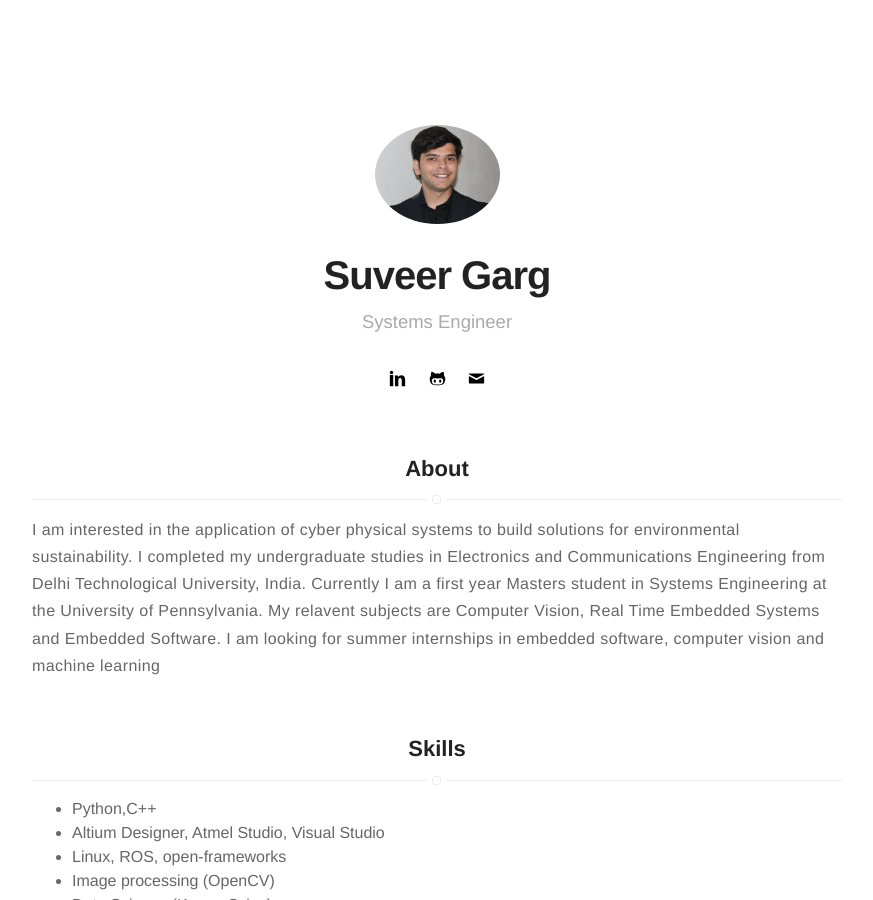
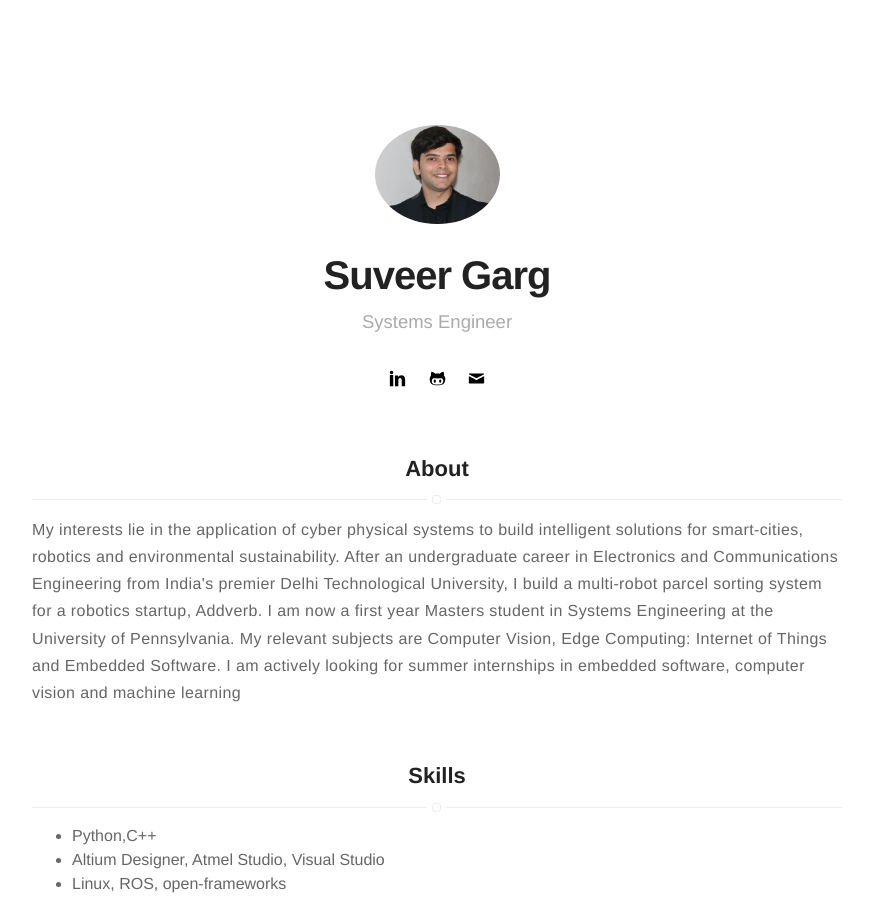
Before and after one commit to suveergarg/suveergarg.github.io, a Jekyll site: the page built from index.html, in a window 1280 px wide and 900 px high. Shown: the whole window, without its empty margins (203-1076 px from the left). Built offline with Jekyll 4.4.1, drawn with Linux system fonts in a browser that asks for light colours.

Commit message:
Update about.html

```diff
--- a/_includes/about.html
+++ b/_includes/about.html
@@ -1 +1 @@
-<p>I am interested in the application of cyber physical systems to build solutions for environmental sustainability. I completed my undergraduate studies in Electronics and Communications Engineering from Delhi Technological University, India. Currently I am a first year Masters student in Systems Engineering at the University of Pennsylvania. My relavent subjects are Computer Vision, Real Time Embedded Systems and Embedded Software. I am looking for summer internships in embedded software, computer vision and machine learning</p>
+<p>My interests lie in the application of cyber physical systems to build intelligent solutions for smart-cities, robotics and environmental sustainability. After an undergraduate career in Electronics and Communications Engineering from India's premier Delhi Technological University, I build a multi-robot parcel sorting system for a robotics startup, Addverb. I am now a first year Masters student in Systems Engineering at the University of Pennsylvania. My relevant subjects are Computer Vision, Edge Computing: Internet of Things and Embedded Software. I am actively looking for summer internships in embedded software, computer vision and machine learning</p>
```
